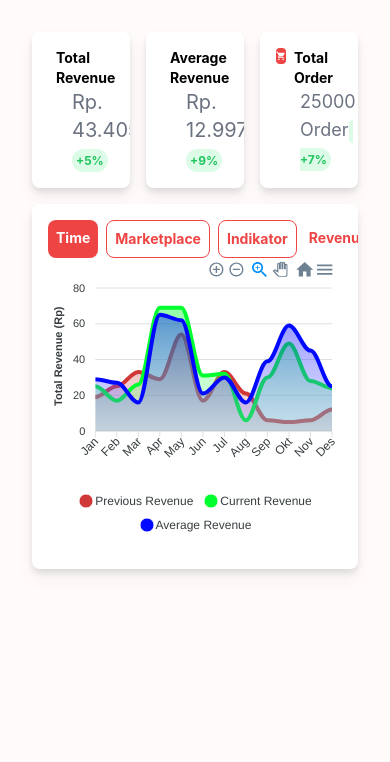
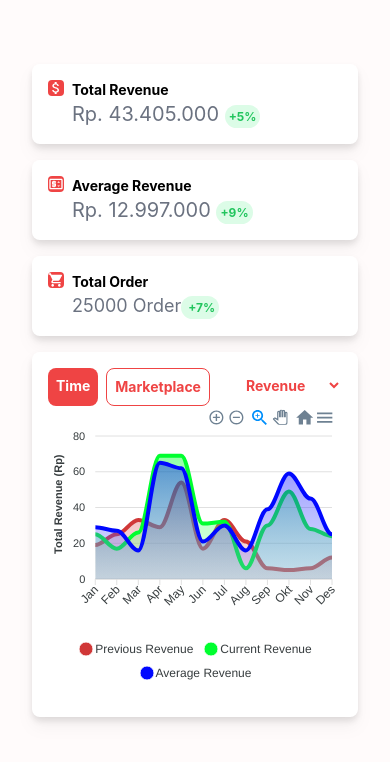
Before and after one commit to joko19/brand-dashboard, a Next.js app: page /home in a window 390 px wide. Shown: the top 762 px of the page. Built offline with nearby package versions, Linux system fonts and the light colour scheme.

Commit message:
responsive page

```diff
--- a/Layout/Layout.js
+++ b/Layout/Layout.js
@@ -9,7 +9,7 @@ export default function Layout(props) {
                     <div className="flex-none grow-0 bg-white h-full">
                         <Sidebar />
                     </div>
-                    <div className="  w-full pl-4  md:pl-64  pt-8 pr-4 grow">
+                    <div className="  w-full pl-4  md:pl-64 pt-16 md:pt-8 pr-4 grow">
                         {props.children}
                     </div>
                 </div>
--- a/pages/customer-database.js
+++ b/pages/customer-database.js
@@ -47,8 +47,8 @@ export default function Home() {
                 </Card>
             </section>
             <div className='my-4' />
-            <section className='flex gap-4 px-4'>
-                <Card className='w-1/3'>
+            <section className='flex flex-col md:flex-row gap-4 px-4'>
+                <Card className='w-full md:w-1/3'>
                     <div className='flex gap-2'>
                         <IoAlertSharp color='white' className='bg-red-500 rounded' size={16} />
                         <h1>Pembeli baru vs Pembeli lama</h1>
--- a/pages/home.js
+++ b/pages/home.js
@@ -6,7 +6,8 @@ import dynamic from 'next/dynamic';
 const Chart = dynamic(() => import('react-apexcharts'), { ssr: false });
 
 export default function SalesReport() {
-    const [dataChart, setDataChart] = useState({
+    const [activeChart, setActiveChart] = useState('byTime')
+    const [dataChartbyTime, setDataChartbyTime] = useState({
         series: [{
             name: 'Previous Revenue',
             data: [19, 25, 33, 29, 54, 17, 33, 21, 6, 5, 6, 12]
@@ -41,11 +42,46 @@ export default function SalesReport() {
             }]
         },
     })
+    const [dataChartbyMarketPlace, setDataChartbyMarketPlace] = useState({
+        series: [{
+            name: 'Previous Revenue',
+            data: [54, 17, 33, 21, 6]
+        }, {
+            name: 'Current Revenue',
+            data: [69, 31, 32, 6, 30]
+        }, {
+            name: 'Average Revenue',
+            data: [16, 39, 59, 45, 25]
+        },],
+        options: {
+            chart: {
+                height: 350,
+                type: 'basic-bar'
+
+            },
+            dataLabels: {
+                enabled: false
+            },
+            stroke: {
+                curve: 'smooth'
+            },
+            xaxis: {
+                categories: ["Tokopedia", "Shopee", "Bukalapak", "Blibi", "Lazada"]
+            },
+            colors: ['#d03737', '#00ff2f', '#0008ff'],
+            yaxis: [{
+                title: {
+                    text: 'Total Revenue by Market Place',
+                },
+
+            }]
+        },
+    })
 
     return (
         <Layout>
             <section className='px-4'>
-                <div className='flex gap-4'>
+                <div className='flex flex-col md:flex-row gap-4'>
                     <Card className='w-full'>
                         <div className='flex gap-2'>
                             <MdOutlineAttachMoney color='white' className='bg-red-500 rounded' size={16} />
@@ -72,9 +108,8 @@ export default function SalesReport() {
                 <Card>
                     <div className='flex justify-between'>
                         <div className='flex gap-2'>
-                            <div className='bg-red-500 text-white rounded-lg font-bold p-2'>Time</div>
-                            <div className='text-red-500 font-bold border border-red-500 rounded-lg p-2'>Marketplace</div>
-                            <div className='text-red-500 font-bold border border-red-500 rounded-lg p-2'>Indikator</div>
+                            <div className={`${activeChart === 'byTime' ? 'bg-red-500 text-white rounded-lg font-bold p-2 cursor-pointer' : 'text-red-500 font-bold border border-red-500 rounded-lg p-2 cursor-pointer'}`} onClick={() => setActiveChart('byTime')}>Time</div>
+                            <div className={`${activeChart === 'byMarketPlace' ? 'bg-red-500 text-white rounded-lg font-bold p-2 cursor-pointer' : 'text-red-500 font-bold border border-red-500 rounded-lg p-2 cursor-pointer'}`} onClick={() => setActiveChart('byMarketPlace')}>Marketplace</div>
                         </div>
                         <div>
                             <select name="cars" id="cars" defaultValue="Sales Channel" className="text-red-500 cursor-pointer font-bold bg-white p-2 rounded-lg">
@@ -84,12 +119,21 @@ export default function SalesReport() {
                             </select>
                         </div>
                     </div>
-                    <Chart
-                        options={dataChart?.options}
-                        series={dataChart?.series}
-                        type="area"
-                        height={280}
-                    />
+                    {activeChart === 'byTime' ? (
+                        <Chart
+                            options={dataChartbyTime?.options}
+                            series={dataChartbyTime?.series}
+                            type="area"
+                            height={280}
+                        />
+                    ) : (
+                        <Chart
+                            options={dataChartbyMarketPlace?.options}
+                            series={dataChartbyMarketPlace?.series}
+                            type="bar"
+                            height={280}
+                        />
+                    )}
                 </Card>
             </section>
         </Layout>
--- a/pages/marketing/calendar.js
+++ b/pages/marketing/calendar.js
@@ -30,7 +30,7 @@ export default function MarketingDashboard() {
             {/* Marketing Calendar */}
             <section className='px-4'>
                 <h1 className='text-red-500 font-bold text-3xl mb-4'>Marketing Calendar</h1>
-                <div className='flex gap-4'>
+                <div className='flex flex-col md:flex-row gap-4'>
                     <Card className='w-full'>
                         <Scheduler
                             data={schedulerData}
@@ -45,7 +45,7 @@ export default function MarketingDashboard() {
                             <AppointmentForm />
                         </Scheduler>
                     </Card>
-                    <Card className='w-1/3'>
+                    <Card className='w-full md:w-1/3'>
                         <div className='flex gap-2'>
                             <MdOutlineEventNote color='white' className='bg-red-500 rounded my-auto' size={16} />
                             <h1 className='font-bold text-xl '>Your Note</h1>
--- a/pages/master-data/penjualan.js
+++ b/pages/master-data/penjualan.js
@@ -31,15 +31,15 @@ export default function MasterData() {
     return (
         <Layout>
             <section className='px-4'>
-                <div className='flex justify-between'>
+                <div className='flex flex-col md:flex-row justify-between mb-4'>
                     <h1 className='text-red-500 font-bold text-3xl mb-4'>Penjualan</h1>
                     <div className='flex gap-2'>
                         <div>
-                            <button className='flex bg-blue-500 inline-block p-2 text-white rounded hover:bg-blue-600' onClick={() => setShowAddModal(true)}>Tambah Penjualan</button>
+                            <button className='flex bg-blue-500 inline-block p-2 text-white rounded hover:bg-blue-600 text-xs md:text-lg' onClick={() => setShowAddModal(true)}>Tambah Penjualan</button>
                         </div>
                         <div>
 
-                            <label htmlFor="excel" className='flex bg-green-500 inline-block p-2 text-white rounded hover:bg-green-600 cursor-pointer'>Import Excel</label>
+                            <label htmlFor="excel" className='flex bg-green-500 inline-block p-2 text-white rounded hover:bg-green-600 cursor-pointer text-xs md:text-lg'>Import Excel</label>
                             <input type="file" id='excel' className='flex hidden bg-green-500 inline-block p-2 text-white rounded hover:bg-green-600' />
                         </div>
                     </div>
--- a/pages/sales-report/channel.js
+++ b/pages/sales-report/channel.js
@@ -6,7 +6,8 @@ import dynamic from 'next/dynamic';
 const Chart = dynamic(() => import('react-apexcharts'), { ssr: false });
 
 export default function SalesReport() {
-    const [dataChart, setDataChart] = useState({
+    const [activeChart, setActiveChart] = useState('byTime')
+    const [dataChartbyTime, setDataChartbyTime] = useState({
         series: [{
             name: 'Previous Revenue',
             data: [19, 25, 33, 29, 54, 17, 33, 21, 6, 5, 6, 12]
@@ -41,12 +42,46 @@ export default function SalesReport() {
             }]
         },
     })
+    const [dataChartbyMarketPlace, setDataChartbyMarketPlace] = useState({
+        series: [{
+            name: 'Previous Revenue',
+            data: [54, 17, 33, 21, 6]
+        }, {
+            name: 'Current Revenue',
+            data: [69, 31, 32, 6, 30]
+        }, {
+            name: 'Average Revenue',
+            data: [16, 39, 59, 45, 25]
+        },],
+        options: {
+            chart: {
+                height: 350,
+                type: 'basic-bar'
+
+            },
+            dataLabels: {
+                enabled: false
+            },
+            stroke: {
+                curve: 'smooth'
+            },
+            xaxis: {
+                categories: ["Tokopedia", "Shopee", "Bukalapak", "Blibi", "Lazada"]
+            },
+            colors: ['#d03737', '#00ff2f', '#0008ff'],
+            yaxis: [{
+                title: {
+                    text: 'Total Revenue by Market Place',
+                },
+
+            }]
+        },
+    })
 
     return (
         <Layout>
             <section className='px-4'>
-                {/* <h1 className='text-red-500 font-bold text-3xl mb-4'>Sales Channel</h1>
-                <div className='flex gap-4'>
+                <div className='flex flex-col md:flex-row gap-4'>
                     <Card className='w-full'>
                         <div className='flex gap-2'>
                             <MdOutlineAttachMoney color='white' className='bg-red-500 rounded' size={16} />
@@ -73,9 +108,8 @@ export default function SalesReport() {
                 <Card>
                     <div className='flex justify-between'>
                         <div className='flex gap-2'>
-                            <div className='bg-red-500 text-white rounded-lg font-bold p-2'>Time</div>
-                            <div className='text-red-500 font-bold border border-red-500 rounded-lg p-2'>Marketplace</div>
-                            <div className='text-red-500 font-bold border border-red-500 rounded-lg p-2'>Indikator</div>
+                            <div className={`${activeChart === 'byTime' ? 'bg-red-500 text-white rounded-lg font-bold p-2 cursor-pointer' : 'text-red-500 font-bold border border-red-500 rounded-lg p-2 cursor-pointer'}`} onClick={() => setActiveChart('byTime')}>Time</div>
+                            <div className={`${activeChart === 'byMarketPlace' ? 'bg-red-500 text-white rounded-lg font-bold p-2 cursor-pointer' : 'text-red-500 font-bold border border-red-500 rounded-lg p-2 cursor-pointer'}`} onClick={() => setActiveChart('byMarketPlace')}>Marketplace</div>
                         </div>
                         <div>
                             <select name="cars" id="cars" defaultValue="Sales Channel" className="text-red-500 cursor-pointer font-bold bg-white p-2 rounded-lg">
@@ -85,13 +119,22 @@ export default function SalesReport() {
                             </select>
                         </div>
                     </div>
-                    <Chart
-                        options={dataChart?.options}
-                        series={dataChart?.series}
-                        type="area"
-                        height={280}
-                    />
-                </Card> */}
+                    {activeChart === 'byTime' ? (
+                        <Chart
+                            options={dataChartbyTime?.options}
+                            series={dataChartbyTime?.series}
+                            type="area"
+                            height={280}
+                        />
+                    ) : (
+                        <Chart
+                            options={dataChartbyMarketPlace?.options}
+                            series={dataChartbyMarketPlace?.series}
+                            type="bar"
+                            height={280}
+                        />
+                    )}
+                </Card>
             </section>
         </Layout>
     )
--- a/pages/sales-report/product-performance.js
+++ b/pages/sales-report/product-performance.js
@@ -19,7 +19,7 @@ export default function SalesReport() {
                 id: "basic-bar"
             },
             xaxis: {
-                categories: [1991, 1992, 1993, 1994]
+                categories: [2018, 2019, 2020, 2021]
             },
             colors: '#aa0f0f'
         },
```
Also changed, not shown: components/Sidebar/Sidebar.js (+12 -5 lines), pages/marketing/performance.js (+6 -6 lines).
